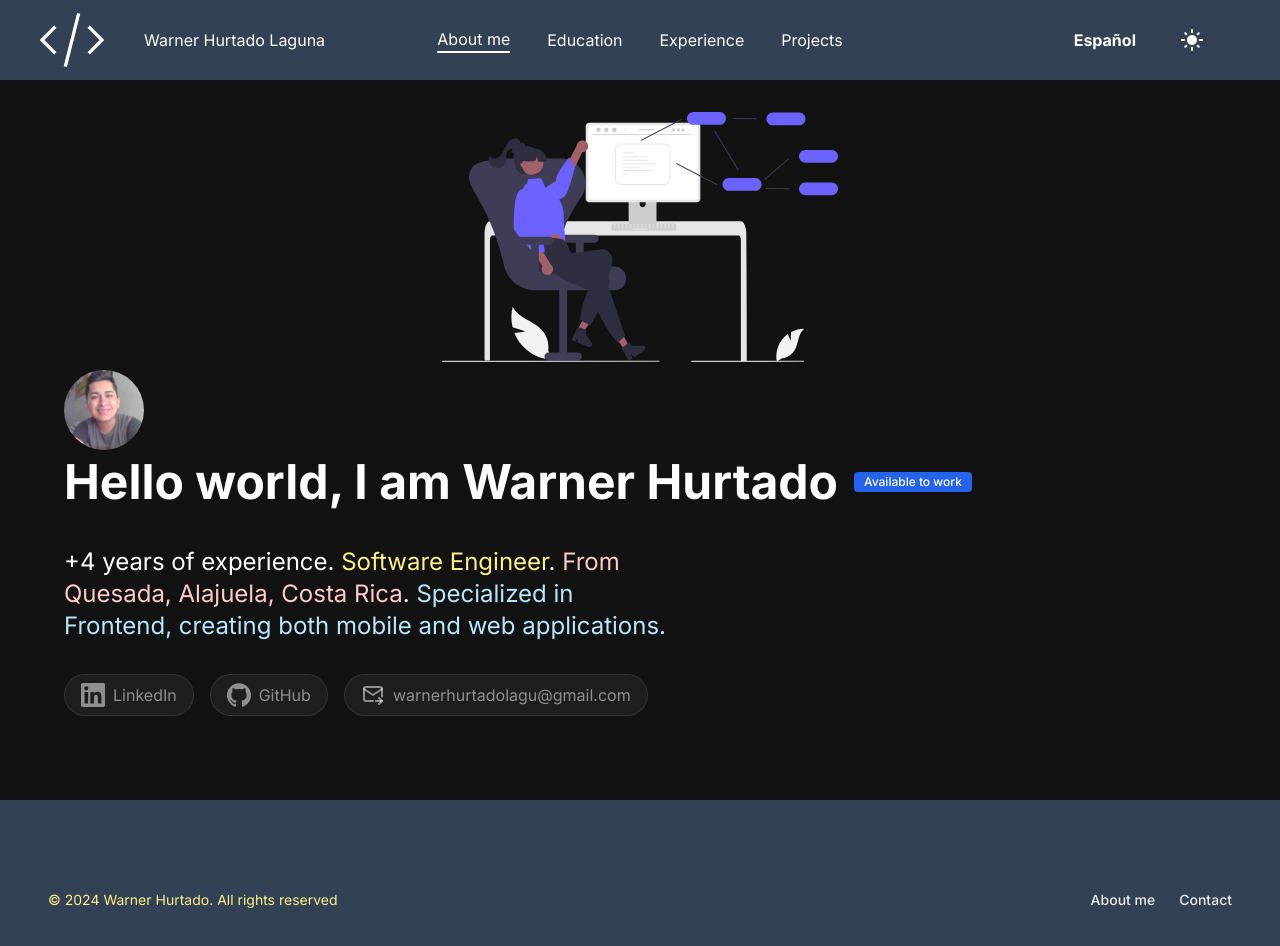
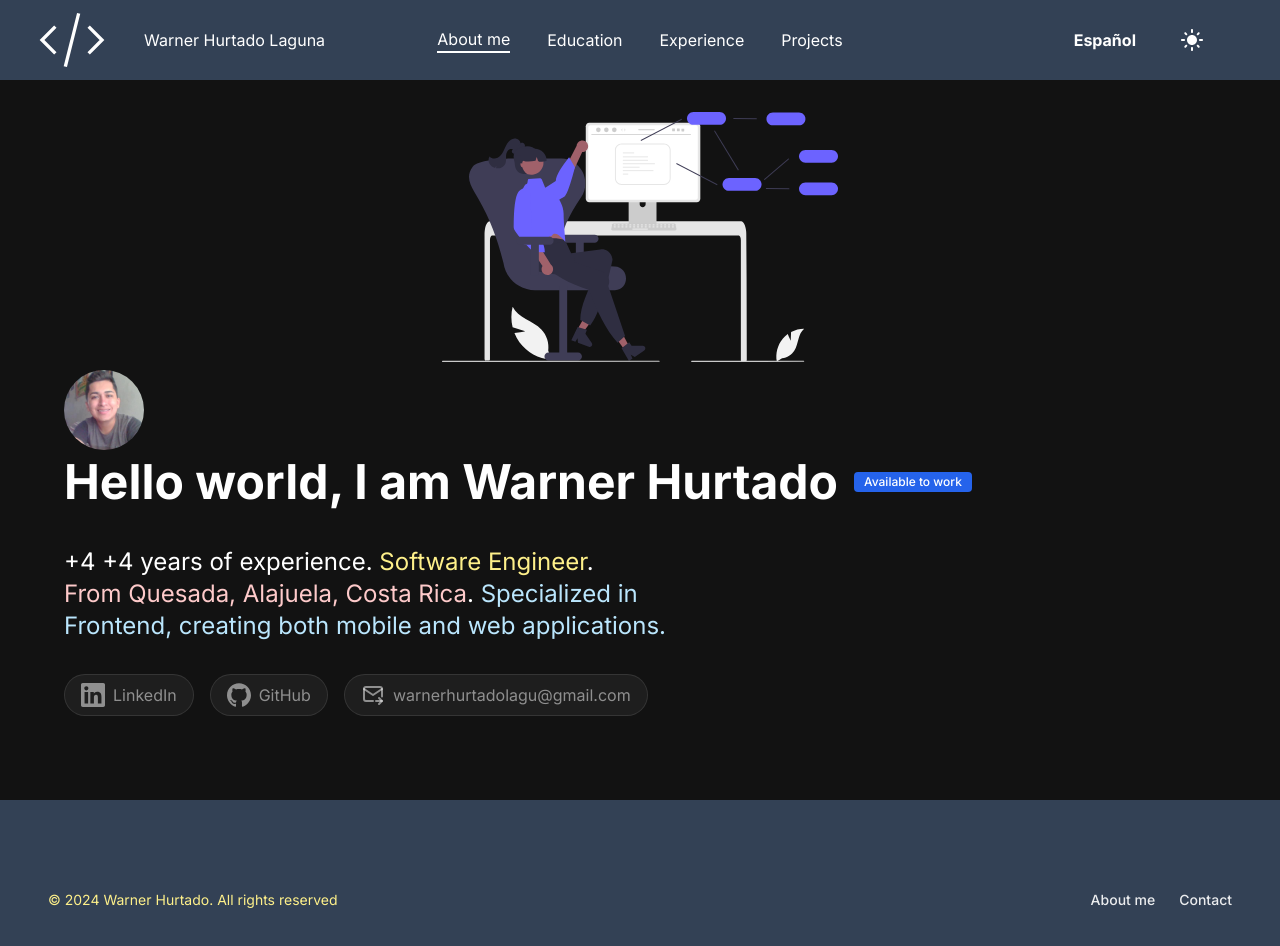
Before and after one commit to warnerHurtado/warner-hurtado-laguna, a Next.js app: page /en/about in a window 1280 px wide. Shown: the top 946 px of the page. Built offline with nearby package versions, Linux system fonts and the light colour scheme.

Commit message:
Calculate and display years of experience

```diff
--- a/src/app/[lng]/components/About/ProfileInfo/index.tsx
+++ b/src/app/[lng]/components/About/ProfileInfo/index.tsx
@@ -7,6 +7,9 @@ import ButtonSocialPill from '../ButtonSocialPill'
 
 export const ProfileInfo: React.FC = () => {
     const t = useTranslations('Index')
+    const startYear = 2020;
+    const currentYear: number = new Date().getFullYear();
+    const yearsOfExperience = currentYear - startYear;
 
     return <div>
         <div className='mt-5 lg:mt-2'>
@@ -37,7 +40,7 @@ export const ProfileInfo: React.FC = () => {
                 </a>
             </h1>
             <h2 className="text-xl lg:text-2xl text-balance max-w-[700px] " >
-                <span>{t('experience')}</span>
+                <span>+{yearsOfExperience} {t('experience')}</span>
                 <span className="text-yellow-800 dark:text-yellow-200">
                     {t('position')}
                 </span>
```
